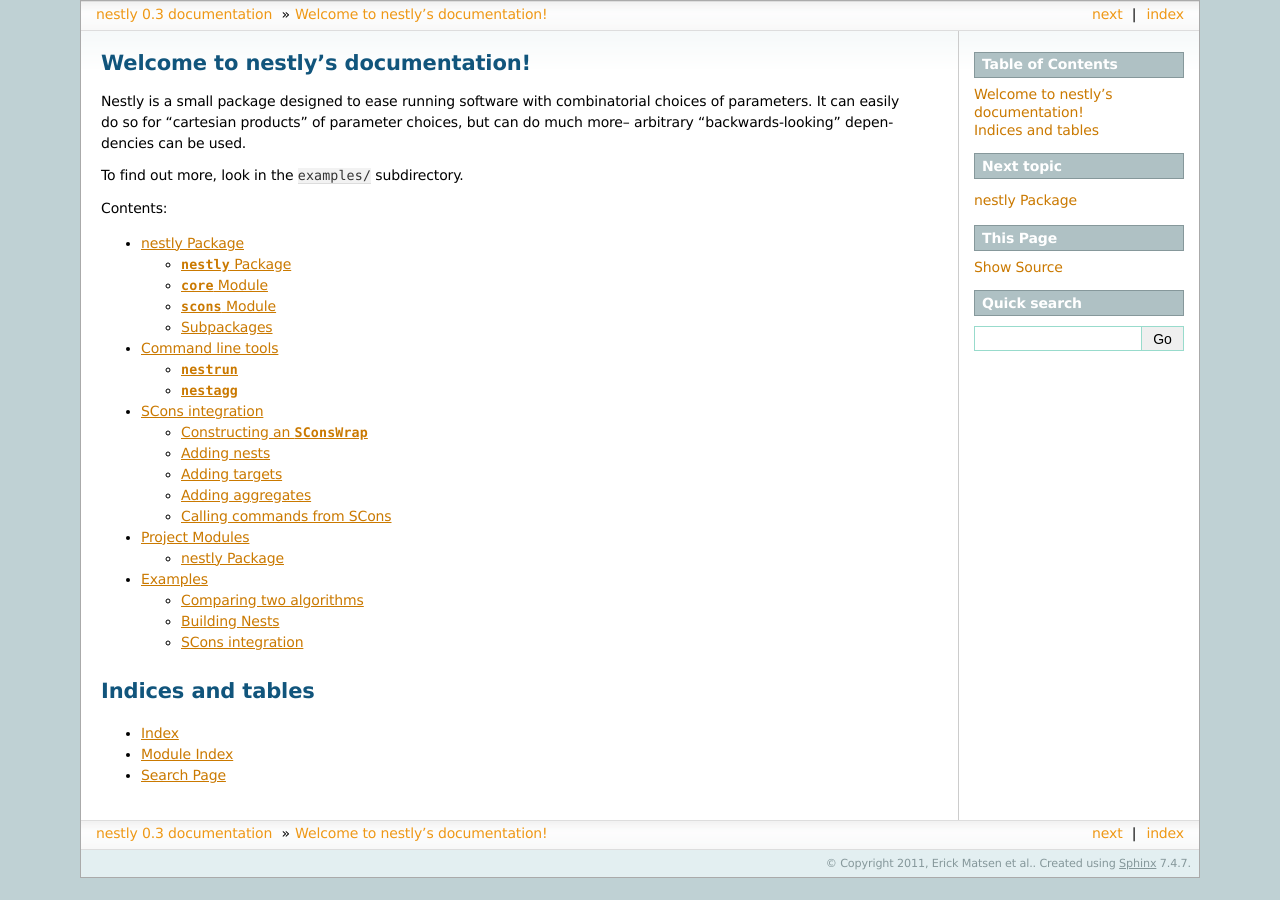
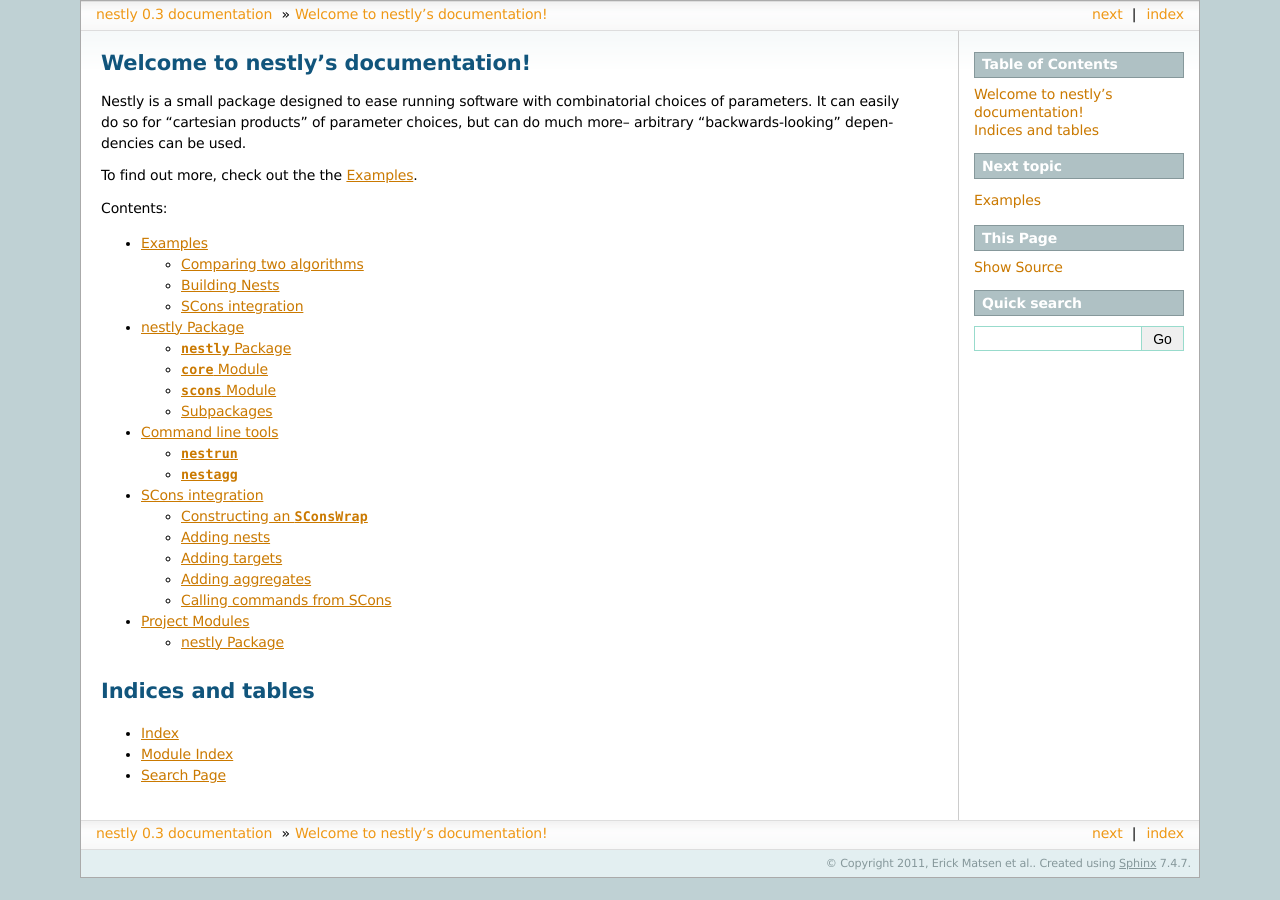
Before and after one commit to fhcrc/nestly, a Sphinx documentation site: the page built from docs/index.rst, in a window 1280 px wide. Built offline with Sphinx 7.4.7, drawn with Linux system fonts in a browser that asks for light colours.

Commit message:
reordering

```diff
--- a/docs/examples.rst
+++ b/docs/examples.rst
@@ -1,3 +1,5 @@
+.. _examples:
+
 Examples
 ========
 
--- a/docs/index.rst
+++ b/docs/index.rst
@@ -11,19 +11,20 @@
 parameter choices, but can do much more-- arbitrary "backwards-looking"
 dependencies can be used.
 
-To find out more, look in the ``examples/`` subdirectory.
+To find out more, check out the the :ref:`examples`.
 
 Contents:
 
 .. toctree::
    :maxdepth: 2
 
+   examples
+
    nestly
    command-line-tools
    scons
 
    modules
-   examples
 
 Indices and tables
 ==================
```
